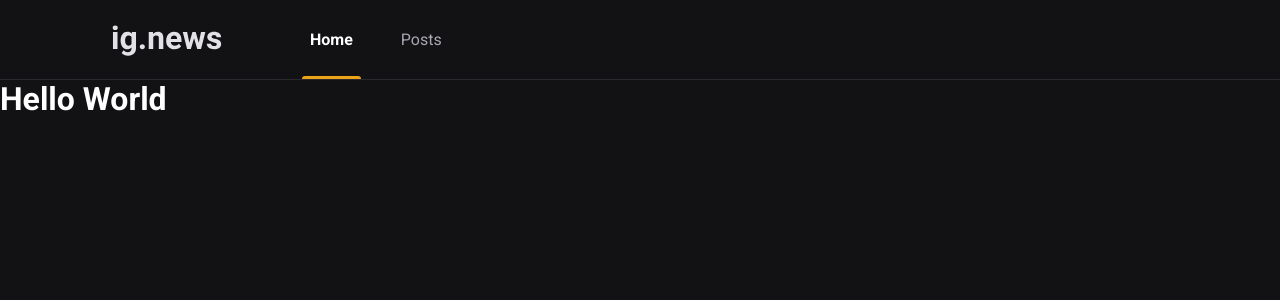
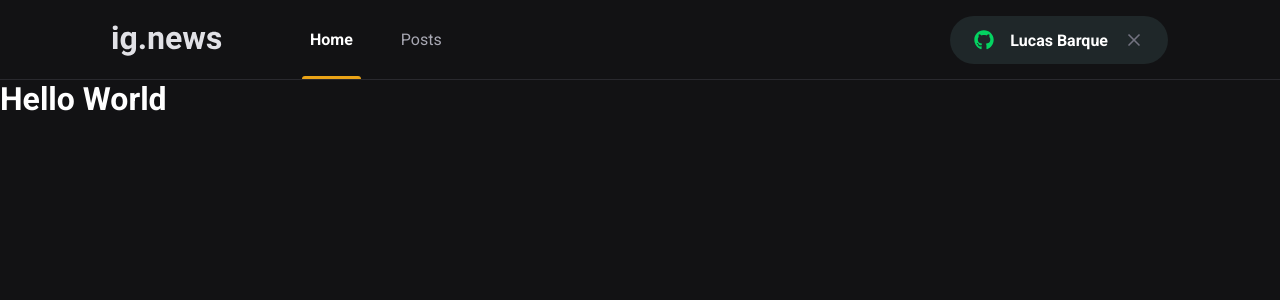
Before and after one commit to lucasbarque/IG-News, a Next.js app: page / in a window 1280 px wide. Shown: the top 300 px of the page. Built offline with nearby package versions, Linux system fonts and the light colour scheme.

Commit message:
Botão Sign In

```diff
--- a/package.json
+++ b/package.json
@@ -11,6 +11,7 @@
     "next": "12.0.8",
     "react": "17.0.2",
     "react-dom": "17.0.2",
+    "react-icons": "^4.3.1",
     "sass": "^1.49.0"
   },
   "devDependencies": {
--- a/src/components/Header/index.tsx
+++ b/src/components/Header/index.tsx
@@ -1,3 +1,4 @@
+import { SignInButton } from '../SignInButton';
 import styles from './styles.module.scss'
 
 export function Header() {
@@ -10,6 +11,8 @@
           <a className={styles.active}>Home</a>
           <a>Posts</a>
         </nav>
+
+        <SignInButton/>
       </div>
     </header>
   );
--- a/src/components/Header/styles.module.scss
+++ b/src/components/Header/styles.module.scss
@@ -50,4 +50,8 @@
       }
     }
   }
+
+  button {
+    margin-left: auto;
+  }
 }
--- /dev/null
+++ b/src/components/SignInButton/index.tsx
@@ -0,0 +1,26 @@
+import styles from './styles.module.scss';
+import { FaGithub } from 'react-icons/fa';
+import {FiX} from 'react-icons/fi';
+
+export function SignInButton() {
+  const isUserLoggedIn = true;
+
+  return isUserLoggedIn ? (
+    <button
+      type="button"
+      className={styles.signInButton}
+    >
+      <FaGithub color="#04d361" />
+      Lucas Barque
+      <FiX color="#737380" className={styles.closeIcon}/>
+    </button>
+  ) : (
+    <button
+      type="button"
+      className={styles.signInButton}
+    >
+      <FaGithub color="#eba417" />
+      Sign in with Github
+    </button>
+  )
+}
--- /dev/null
+++ b/src/components/SignInButton/styles.module.scss
@@ -0,0 +1,33 @@
+.signInButton {
+  height: 3rem;
+  border-radius: 3rem;
+  background: var(--gray-850);
+  border: 0;
+  padding: 0 1.5rem;
+
+  display: flex;
+  align-items: center;
+  justify-content: center;
+
+  color: var(--white);
+  font-weight: bold;
+
+  svg {
+    width: 20px;
+    height: 20px;
+  }
+
+  svg:first-child {
+    margin-right: 1rem;
+  }
+
+  svg.closeIcon {
+    margin-left: 1rem;
+  }
+
+  transition: filter 0.2s;
+
+  &:hover {
+    filter: brightness(0.8)
+  }
+}
--- a/src/pages/_document.tsx
+++ b/src/pages/_document.tsx
@@ -7,6 +7,7 @@
         <Head>
           <link rel="preconnect" href="https://fonts.googleapis.com"/>
           <link href="https://fonts.googleapis.com/css2?family=Poppins:wght@400;600&family=Roboto:ital,wght@0,400;0,700;1,900&display=swap" rel="stylesheet"/>
+          <link rel="shortcut icon" href="/favicon.png" type="image/x-icon" />
         </Head>
         <body>
           <Main />
--- a/src/styles/global.scss
+++ b/src/styles/global.scss
@@ -10,6 +10,7 @@
   --gray-100: #e1e1e6;
   --gray-300: #a8a8b3;
   --gray-800: #29292e;
+  --gray-850: #1f2729;
   --gray-900: #121214;
 
   --cyan-500: #61dafb;
```
Also changed, not shown: 1 other file (tests, documents, lock files or other folders).
